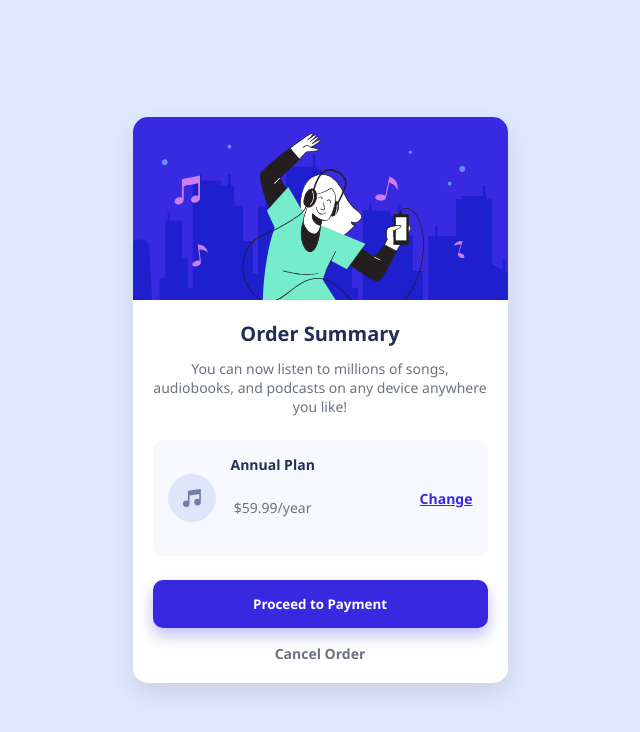
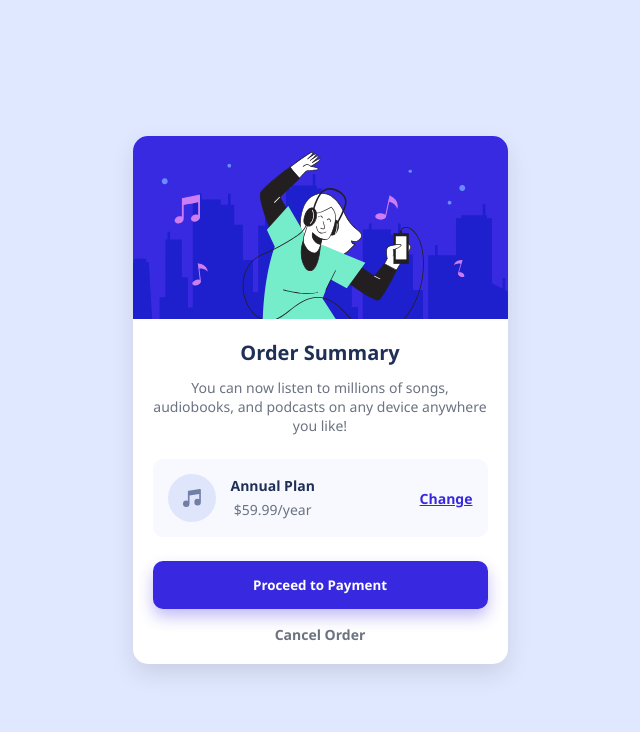
Before and after one commit to Alucas-vel/order-summary-challenge, a plain HTML site: page index.html in a window 1280 px wide. Shown: the whole page, without its empty margins (320-960 px from the left). Drawn offline with Linux system fonts and the light colour scheme.

Commit message:
fix space in p

```diff
--- a/index.html
+++ b/index.html
@@ -66,6 +66,14 @@
       display: flex;
       align-items: center;
       gap: 15px;
+      line-height: 0;
+    }
+
+    .plan-info {
+      display: flex;
+      flex-direction:column;
+      align-items: center;
+      justify-content: flex-start;
     }
 
     .plan-info p:first-child {
@@ -76,6 +84,7 @@
     .plan-info p:last-child {
       color: #6b7280;
       font-size: 14px;
+      margin: 0;
     }
 
     .plan-container a {
```
